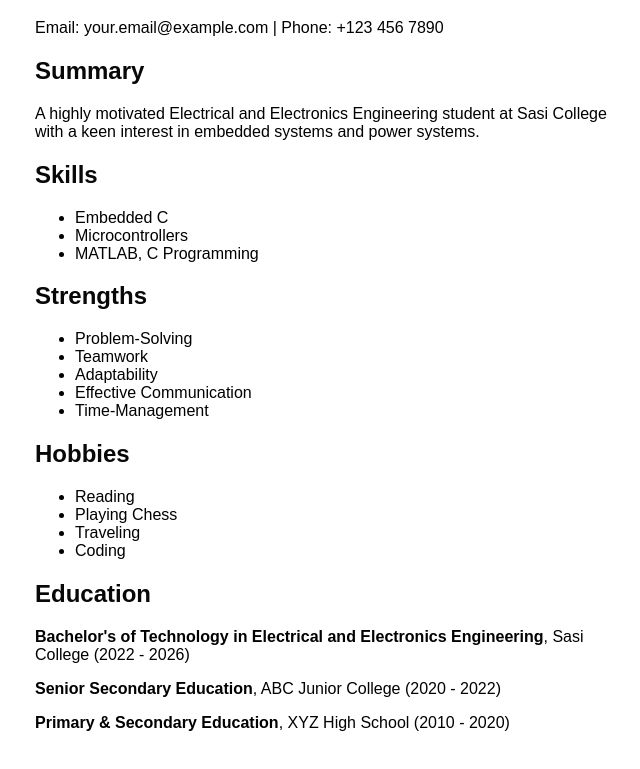
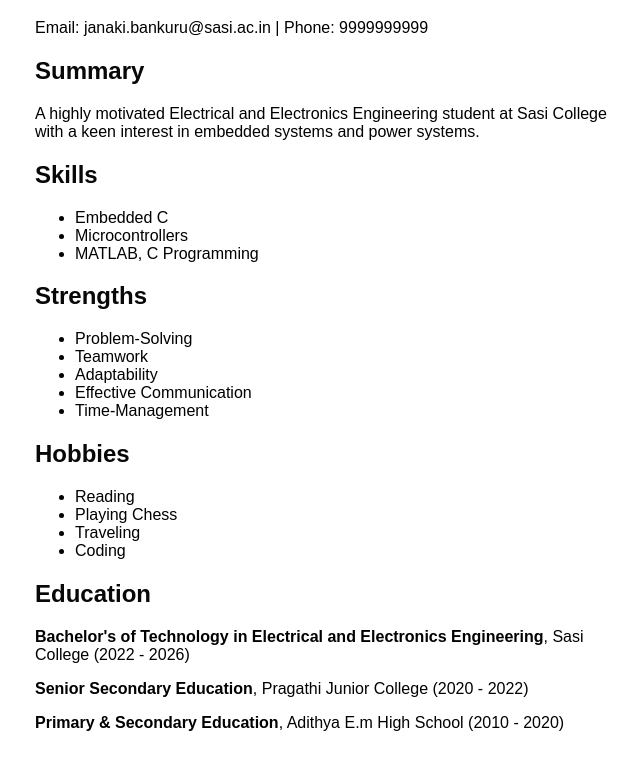
Before and after one commit to janaki212/janaki212.github.io, a plain HTML site: page index.html in a window 1280 px wide. Shown: the part 101-870 px from the top of the page, without its empty margins (305-945 px from the left). Drawn offline with Linux system fonts and the light colour scheme.

Commit message:
Update index.html

```diff
--- a/index.html
+++ b/index.html
@@ -13,7 +13,7 @@
 <body>
     <div class="container">
         <h1>JANAKI BANKURU</h1>
-        <p>Email: your.email@example.com | Phone: +123 456 7890</p>
+        <p>Email: janaki.bankuru@sasi.ac.in | Phone: 9999999999</p>
 
         <h2>Summary</h2>
         <p>A highly motivated Electrical and Electronics Engineering student at Sasi College with a keen interest in embedded systems and power systems.</p>
@@ -44,8 +44,8 @@
 
         <h2>Education</h2>
         <p><strong>Bachelor's of Technology in Electrical and Electronics Engineering</strong>, Sasi College (2022 - 2026)</p>
-        <p><strong>Senior Secondary Education</strong>, ABC Junior College (2020 - 2022)</p>
-        <p><strong>Primary & Secondary Education</strong>, XYZ High School (2010 - 2020)</p>
+        <p><strong>Senior Secondary Education</strong>, Pragathi Junior College (2020 - 2022)</p>
+        <p><strong>Primary & Secondary Education</strong>, Adithya E.m High School (2010 - 2020)</p>
     </div>
 </body>
 </html>
```
